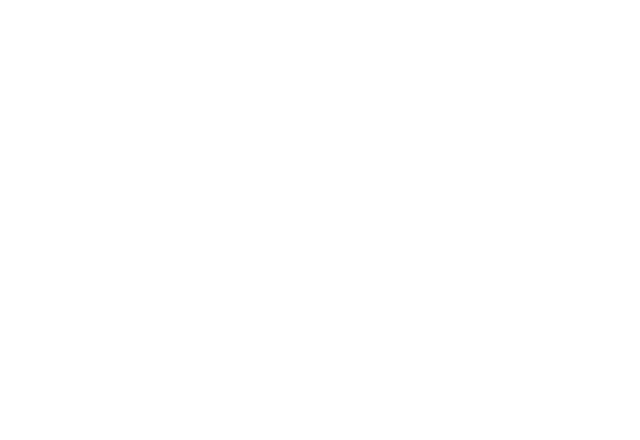
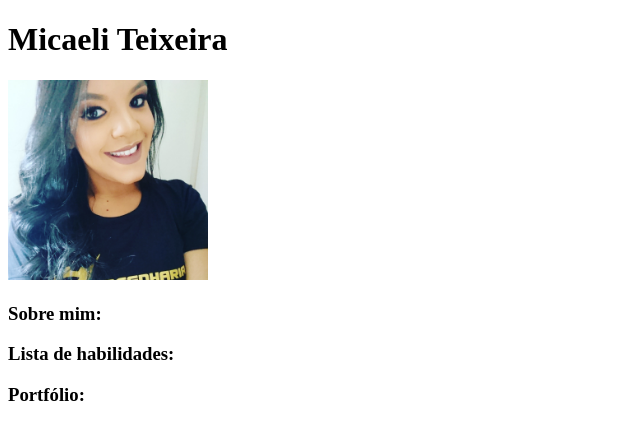
Before and after one commit to micaeliteixeira/micaeliteixeira.github.io, a plain HTML site: page index.html in a window 1280 px wide. Shown: the whole page, without its empty margins (0-640 px from the left). Drawn offline with Linux system fonts and the light colour scheme.

Commit message:
Alterando link de imagem para arquivo já do pc

```diff
--- a/index.html
+++ b/index.html
@@ -2,10 +2,16 @@
 <html lang="en">
 <head>
     <meta charset="UTF-8">
-    <meta name="viewport" content="width=device-width, initial-scale=1.0">
+    <meta name="Portfólio Web Micaeli Teixeira" content="width=device-width, initial-scale=1.0">
     <title>Document</title>
 </head>
 <body>
+    <h1> Micaeli Teixeira </h1>
+    <img src="MT.jpg" alt ="Foto de perfil da Micaeli Teixeira" width = "200">
+    <h3>Sobre mim:</h3>
+    <h3>Lista de habilidades:</h3>
+    <h3>Portfólio:</h3>
+
 
 </body>
 </html>
```
